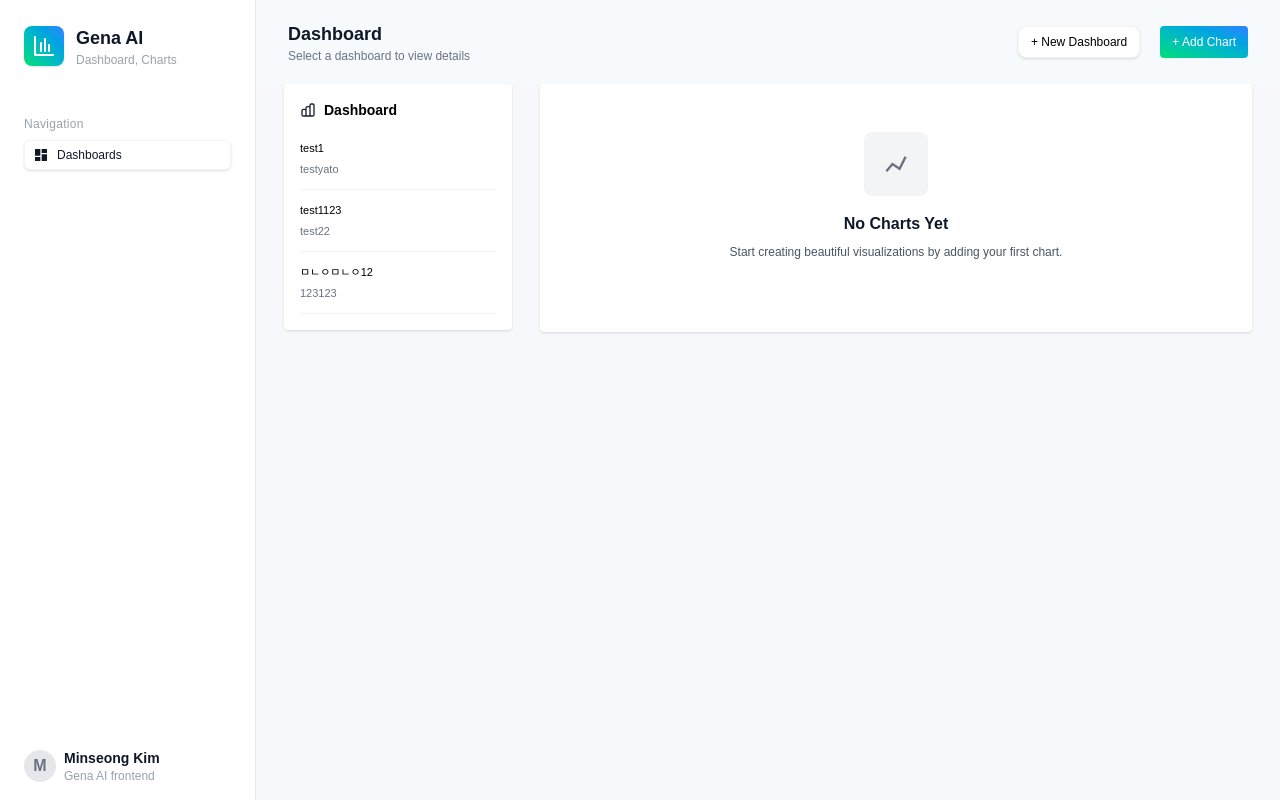
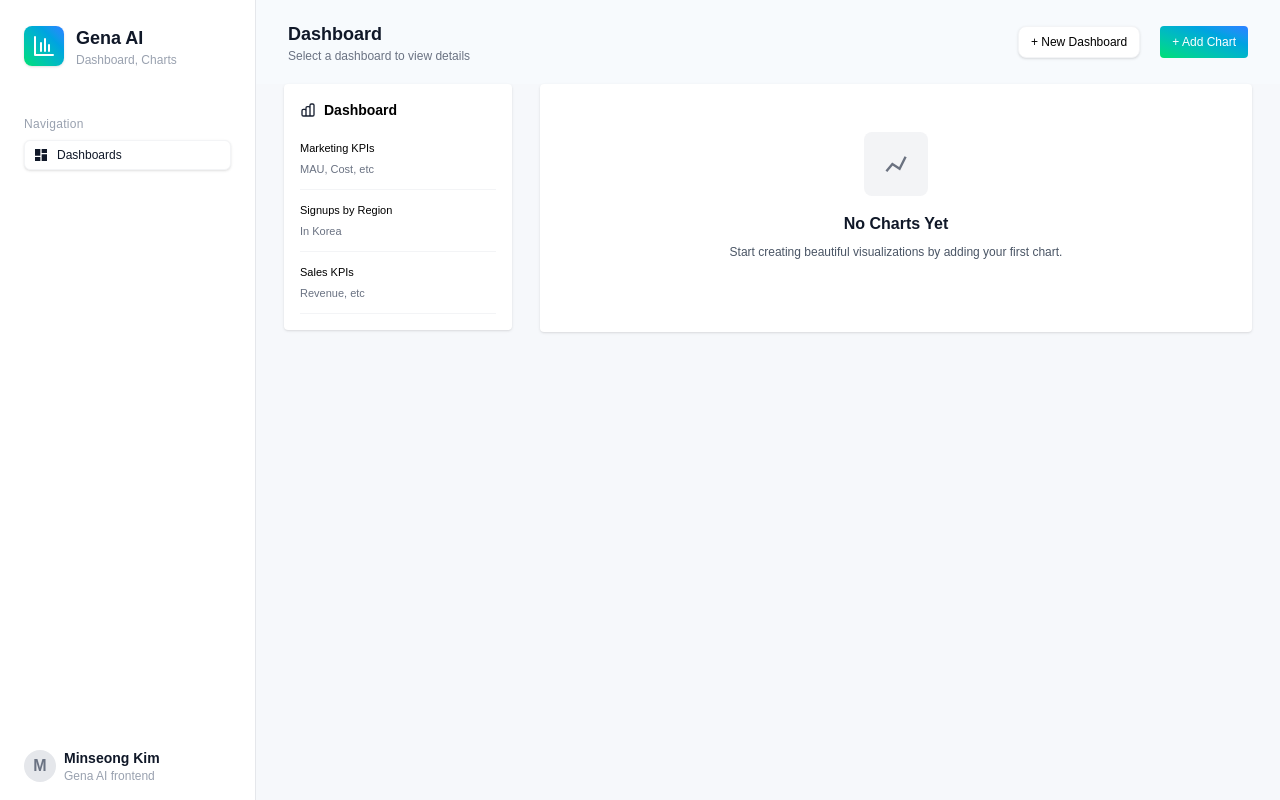
Before and after one commit to Minseongkimm/gena_frontend, a Next.js app: page / in a window 1280 px wide. Built offline with nearby package versions, Linux system fonts and the light colour scheme; data requests are answered from the project's data file.

Commit message:
fix: chart edit modal data loading and update functionality, mock api, db.data update

```diff
--- a/db.json
+++ b/db.json
@@ -2,169 +2,108 @@
   "dashboards": [
     {
       "id": "dashboard-1752559770345",
-      "name": "test1",
-      "description": "testyato",
+      "name": "Marketing KPIs",
+      "description": "MAU, Cost, etc",
       "charts": [
         "chart-1752589540949",
-        "chart-1752589616024"
+        "chart-1752589616024",
+        "chart-1752631882861"
       ]
     },
     {
       "id": "dashboard-1752589109346",
-      "name": "test1123",
-      "description": "test22",
+      "name": "Signups by Region",
+      "description": "In Korea",
       "charts": [
-        "chart-1752589625325"
+        "chart-1752632127233"
       ]
     },
     {
-      "id": "dashboard-1752589380719",
-      "name": "ㅁㄴㅇㅁㄴㅇ12",
-      "description": "123123",
+      "id": "dashboard-1752632057523",
+      "name": "Sales KPIs",
+      "description": "Revenue, etc",
       "charts": []
     }
   ],
   "charts": [
     {
-      "id": "chart-1",
-      "dashboardId": null,
-      "type": "line",
-      "title": "Signups by Region",
-      "dataEndpoint": "/api/data/signups-by-region",
-      "order": 0
-    },
-    {
-      "id": "chart-1752564440468",
-      "dashboardId": null,
-      "type": "line",
-      "title": "abcbc",
-      "dataEndpoint": "/api/data/abcbc",
-      "order": 1,
-      "data": {
-        "labels": [
-          "aaa",
-          "abc",
-          "asdasd"
-        ],
-        "values": [
-          11,
-          2156,
-          123123
-        ]
-      }
-    },
-    {
-      "id": "chart-1752564458801",
-      "dashboardId": null,
-      "type": "bar",
-      "title": "test",
-      "dataEndpoint": "/api/data/test",
-      "order": 2,
-      "data": {
-        "labels": [
-          "asdasdsadasd",
-          "abasb"
-        ],
-        "values": [
-          11,
-          347
-        ]
-      }
-    },
-    {
-      "id": "chart-1752564464161",
-      "dashboardId": null,
-      "type": "number",
-      "title": "asdfadsf",
-      "dataEndpoint": "/api/data/asdfadsf",
-      "order": 0,
-      "data": {
-        "value": 111
-      }
-    },
-    {
       "id": "chart-1752589540949",
       "dashboardId": "dashboard-1752559770345",
       "type": "bar",
-      "title": "123123",
-      "dataEndpoint": "/api/data/123123",
-      "order": 3
+      "title": "MAU",
+      "dataEndpoint": "/api/data/mau",
+      "order": 0
     },
     {
       "id": "chart-1752589616024",
       "dashboardId": "dashboard-1752559770345",
       "type": "line",
-      "title": "test2",
-      "dataEndpoint": "/api/data/test2",
-      "order": 4
+      "title": "Marketing Cost",
+      "dataEndpoint": "/api/data/marketing-cost",
+      "order": 1
     },
     {
-      "id": "chart-1752589625325",
+      "id": "chart-1752631882861",
+      "dashboardId": "dashboard-1752559770345",
+      "type": "number",
+      "title": "Highest Revenue",
+      "dataEndpoint": "/api/data/highest-revenue",
+      "order": 2
+    },
+    {
+      "id": "chart-1752632127233",
       "dashboardId": "dashboard-1752589109346",
-      "type": "number",
-      "title": "asdf",
-      "dataEndpoint": "/api/data/asdf",
-      "order": 3
+      "type": "bar",
+      "title": "number of registrations",
+      "dataEndpoint": "/api/data/number-of-registrations",
+      "order": 0
     }
   ],
   "chartData": {
-    "123123": {
+    "mau": {
       "labels": [
-        "ㅁㅁㅁ",
-        "asdasd"
+        "January",
+        "February",
+        "March",
+        "April"
       ],
       "values": [
-        11,
-        123
+        110,
+        120,
+        150,
+        200
       ]
     },
-    "test33": [
-      {
-        "label": "asd",
-        "value": 1234
-      },
-      {
-        "label": "abasb",
-        "value": 12512
-      }
-    ],
-    "abcbc": {
+    "marketing-cost": {
       "labels": [
-        "aaa",
-        "abc",
-        "asdasd"
+        "January",
+        "February",
+        "March",
+        "April",
+        "May"
       ],
       "values": [
-        11,
-        2156,
-        123123
+        1100,
+        1130,
+        1150,
+        1600,
+        1700
       ]
     },
-    "test": {
+    "highest-revenue": {
+      "value": 1600
+    },
+    "number-of-registrations": {
       "labels": [
-        "asdasdsadasd",
-        "abasb"
+        "Busan",
+        "Seoul",
+        "hanam"
       ],
       "values": [
-        11,
-        347
+        150,
+        110,
+        50
       ]
-    },
-    "asdfadsf": {
-      "value": 111
-    },
-    "test2": {
-      "labels": [
-        "aaa",
-        "asdb"
-      ],
-      "values": [
-        123,
-        123
-      ]
-    },
-    "asdf": {
-      "value": 111
     }
   }
 }
--- a/package.json
+++ b/package.json
@@ -10,7 +10,7 @@
     "test": "jest",
     "test:watch": "jest --watch",
     "test:coverage": "jest --coverage",
-    "api": "json-server --watch db.json --port 4000 --no-cors"
+    "api": "json-server --watch db.json --port 4000"
   },
   "dependencies": {
     "@hello-pangea/dnd": "^18.0.1",
--- a/src/app/layout.js
+++ b/src/app/layout.js
@@ -1,4 +1,5 @@
 import "../styles/globals.css";
+import Link from "next/link";
 
 export const metadata = {
   title: 'Gena Dashboard',
@@ -11,7 +12,7 @@ export default function DashboardLayout({ children }) {
       <body>
         <div className="min-h-screen flex flex-col md:flex-row bg-[#f6f8fb]">
           <aside className="w-full md:w-64 bg-white border-r border-gray-200 flex-shrink-0 flex flex-col">
-            <a
+            <Link
             href="/"
             className="flex items-center gap-3 px-4 py-4 md:px-6 md:py-6">
               <div className="w-6 h-6 sm:w-8 sm:h-8 md:w-10 md:h-10 bg-gradient-to-tr from-green-400 to-blue-500 rounded-lg flex items-center justify-center shadow">
@@ -23,14 +24,14 @@ export default function DashboardLayout({ children }) {
                 <div className="font-bold text-base sm:text-lg text-gray-900">Gena AI</div>
                 <div className="text-xs text-gray-400 hidden md:block">Dashboard, Charts</div>
               </div>
-            </a>
+            </Link>
             <div className="px-6 pt-6 pb-2 text-xs text-gray-400 tracking-wide hidden md:block">
               Navigation
             </div>
             <nav className="px-6 hidden md:block">
               <ul>
                 <li>
-                  <a
+                  <Link
                     href="/"
                     className="flex items-center gap-2 w-full px-2 py-1.5 rounded-md bg-white shadow-sm border border-gray-100 text-xs text-gray-900 font-medium hover:bg-blue-50 transition"
                   >
@@ -38,7 +39,7 @@ export default function DashboardLayout({ children }) {
                       <path d="M3 13h8V3H3v10zm0 8h8v-6H3v6zm10 0h8v-10h-8v10zm0-18v6h8V3h-8z"/>
                     </svg>
                     <span>Dashboards</span>
-                  </a>
+                  </Link>
                 </li>
               </ul>
             </nav>
--- a/src/app/page.js
+++ b/src/app/page.js
@@ -27,6 +27,10 @@ export default function Home() {
   };
 
   const handleChartCreated = (newChart) => {
+    setRefreshTrigger(prev => prev + 1);
+  };
+
+  const handleChartUpdated = (updatedChart) => {
     setRefreshTrigger(prev => prev + 1);
   };
 
@@ -60,9 +64,11 @@ export default function Home() {
               {charts.map(chart => (
                 <ChartCard
                   key={chart.id}
+                  chart={chart}
                   chartType={chart.type}
                   data={chart.data}
                   title={chart.title}
+                  onChartUpdated={handleChartUpdated}
                 />
               ))}
             </div>
```
